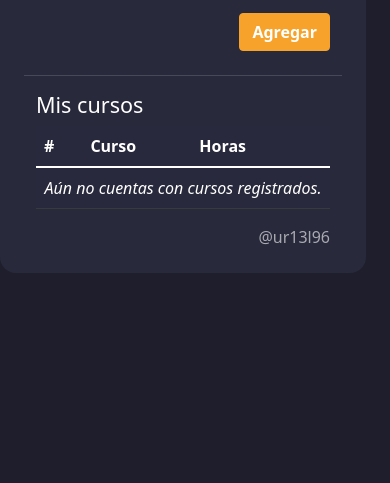
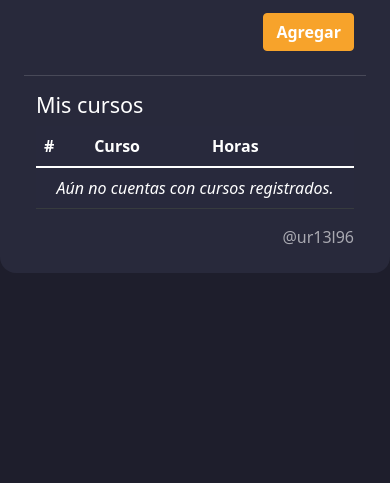
Before and after one commit to UR13L96/PlatziTrackerVue, a plain HTML site: page index.html in a window 390 px wide. Shown: the part 361-844 px from the top of the page. Drawn offline with nearby package versions, Linux system fonts and the light colour scheme.

Commit message:
Fixed responsive issue

```diff
--- a/index.html
+++ b/index.html
@@ -13,7 +13,7 @@
 <body>
     <div id="app">
         <div class="container h-100 d-flex">
-            <div class="row align-self-center main-container w-100 p-4">
+            <div class="row align-self-center main-container p-4">
                 <div class="col-12">
                     <h2 class="text-end"><img src="icons/platzi.svg" width="40px" class="me-3" alt="Platzi logo">Platzi Tracker</h2>
                 </div>
```
